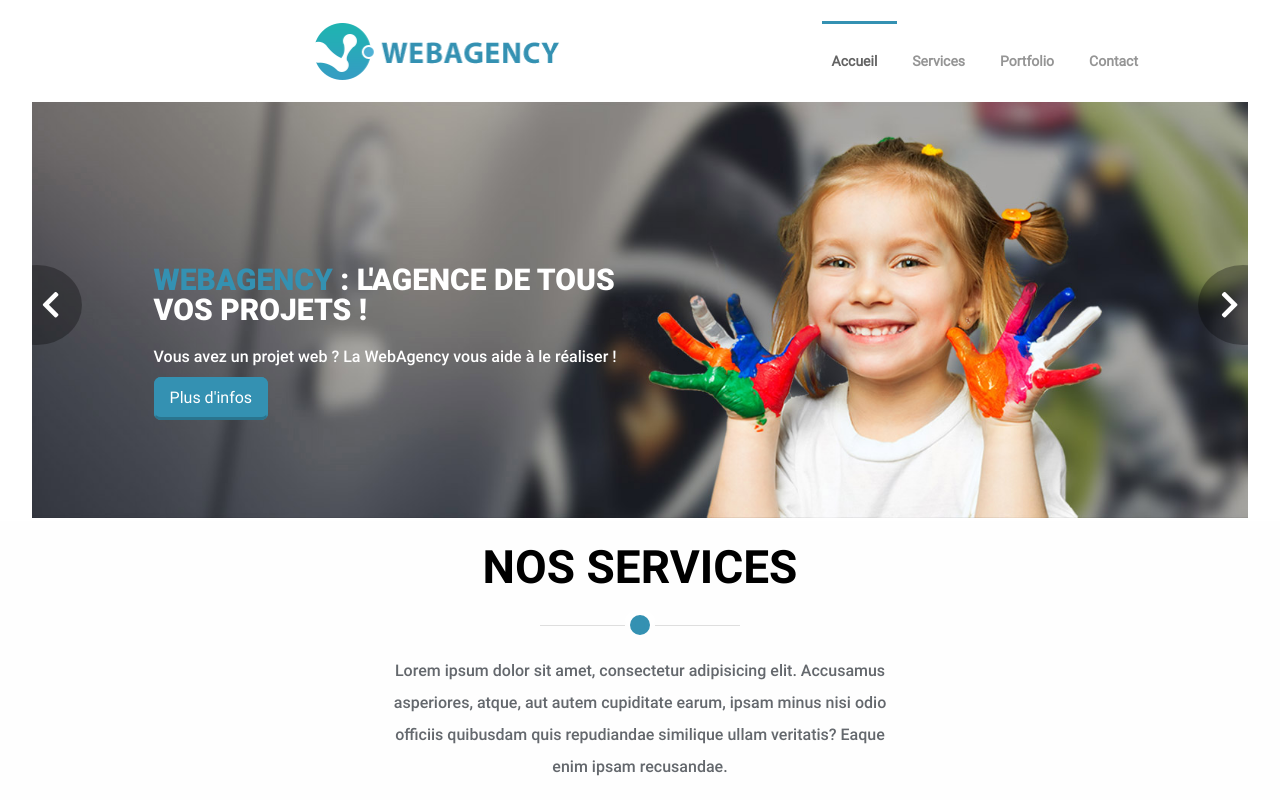
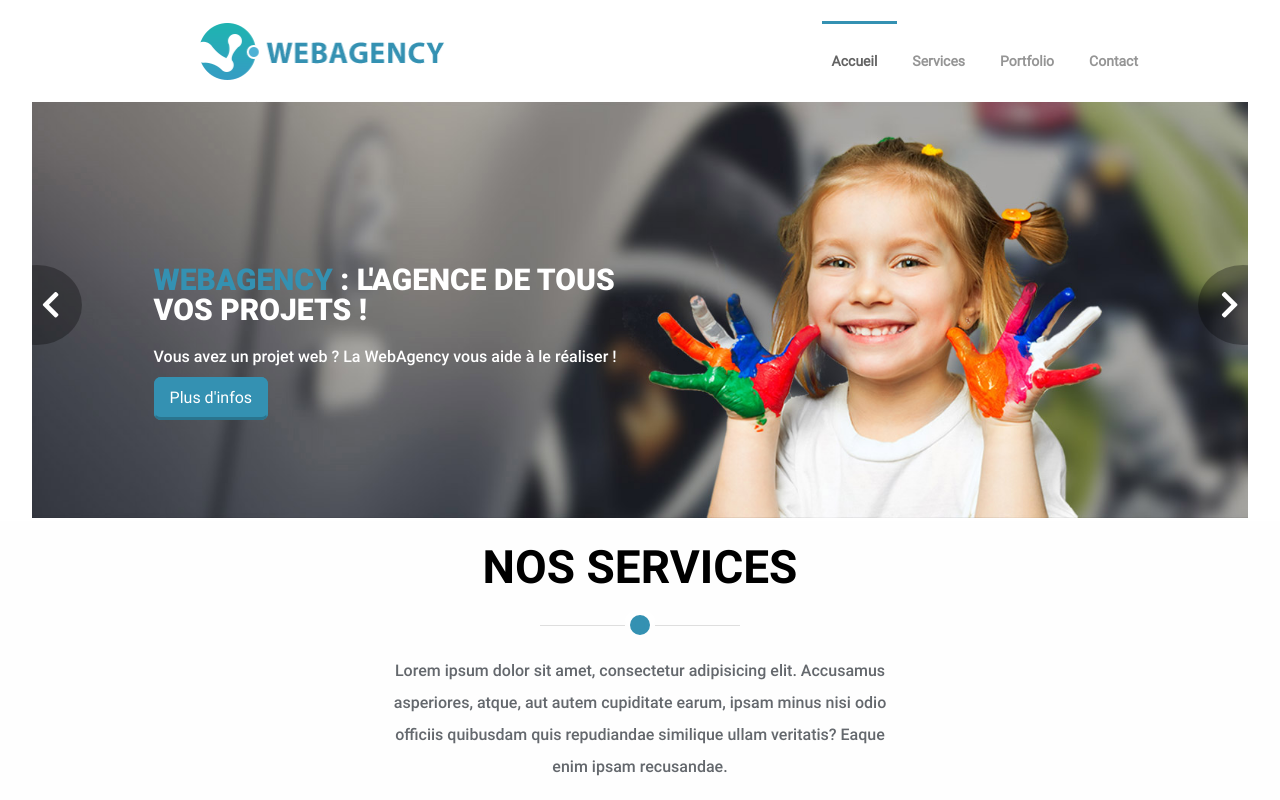
Before and after one commit to metaXIII/OC-web-P1, a plain HTML site: page index.html in a window 1280 px wide. Shown: the top 800 px of the page. Drawn offline with Linux system fonts and the light colour scheme.

Commit message:
Fix Header

```diff
--- a/index.html
+++ b/index.html
@@ -17,7 +17,7 @@
 
 
 <header class="header">
-    <div class="flex m-auto pl-5">
+    <div class="flex m-auto pl-5 ml-10">
         <img src="./img/images/logo.png" alt="logo WebAgency" width="260px" height="57px" class="logoAgency">
     </div>
     <nav class="navbar">
```
